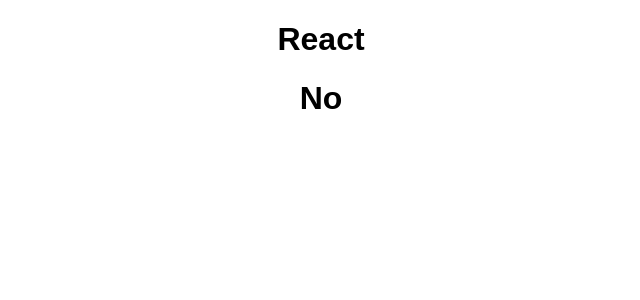
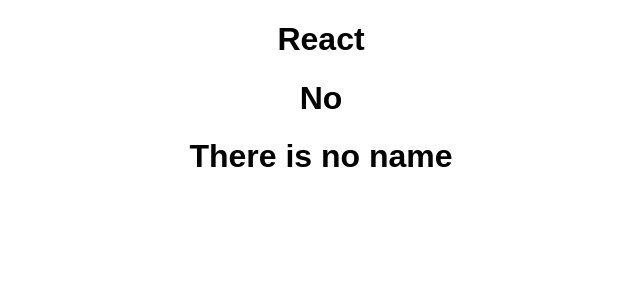
Before and after one commit to surfvasanth/react-app, a React (Create React App) app: page / in a window 1280 px wide. Shown: the top 300 px of the page, without its empty margins (319-959 px from the left). Built offline with nearby package versions, Linux system fonts and the light colour scheme.

Commit message:
Update App.js

```diff
--- a/src/App.js
+++ b/src/App.js
@@ -8,7 +8,9 @@
       <h1>React </h1>
       {name ?
       (<>test</>):
-      (<h1>No</h1>)}
+      (<><h1>No</h1>
+      <h1>There is no name</h1>
+      </>)}
      </div>
   );
 }
```
